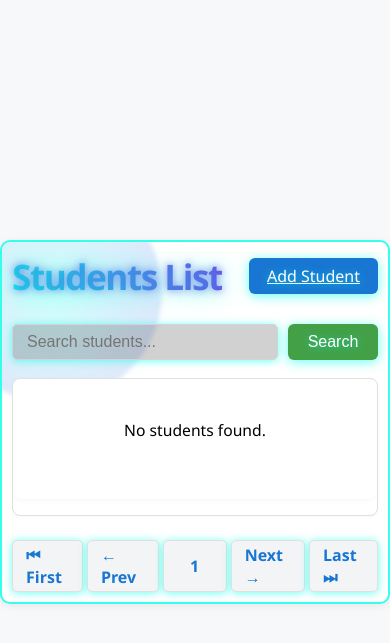
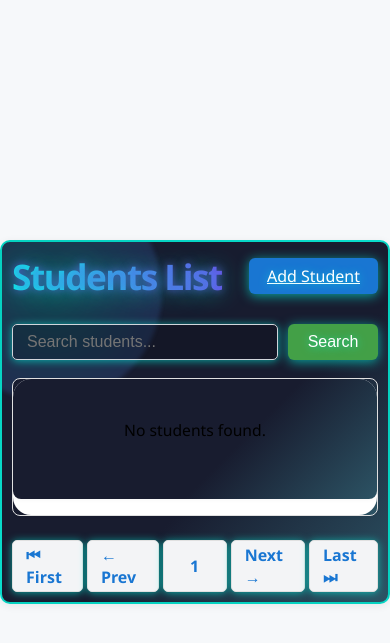
Before and after one commit to VinceRolle/rolle_vince, a CodeIgniter app: page /students in a window 390 px wide. Shown: the top 643 px of the page. Run offline with CodeIgniter, Linux system fonts and the light colour scheme; data that the repository does not hold is empty; some libraries are stand-ins or nearby versions.

Commit message:
First commit

```diff
--- a/app/views/students/get_all.php
+++ b/app/views/students/get_all.php
@@ -343,7 +343,7 @@
     .container {
       max-width: 1100px;
       margin: 40px auto;
-      background: #fff;
+  background: linear-gradient(135deg, #181c2f 60%, #2c5364 100%);
       border-radius: 10px;
       box-shadow: 0 2px 8px rgba(0,0,0,0.07);
       padding: 32px 32px 24px 32px;
@@ -397,7 +397,7 @@
       overflow-x: auto;
       border-radius: 8px;
       border: 1px solid #e0e0e0;
-      background: #fff;
+  background: linear-gradient(135deg, #181c2f 60%, #2c5364 100%);
       box-shadow: 0 1px 3px rgba(0,0,0,0.03);
     }
     table {
@@ -412,7 +412,7 @@
       font-size: 1rem;
     }
     th {
-      background: #f3f4f6;
+  background: linear-gradient(90deg, #232946 0%, #2c5364 100%);
       color: #555;
       font-weight: 600;
       text-transform: none;
@@ -450,7 +450,7 @@
         margin-bottom: 1rem;
         border-radius: 8px;
         box-shadow: 0 1px 4px rgba(0,0,0,0.04);
-        background: #fff;
+  background: linear-gradient(135deg, #181c2f 60%, #2c5364 100%);
       }
       td {
         border: none;
```
